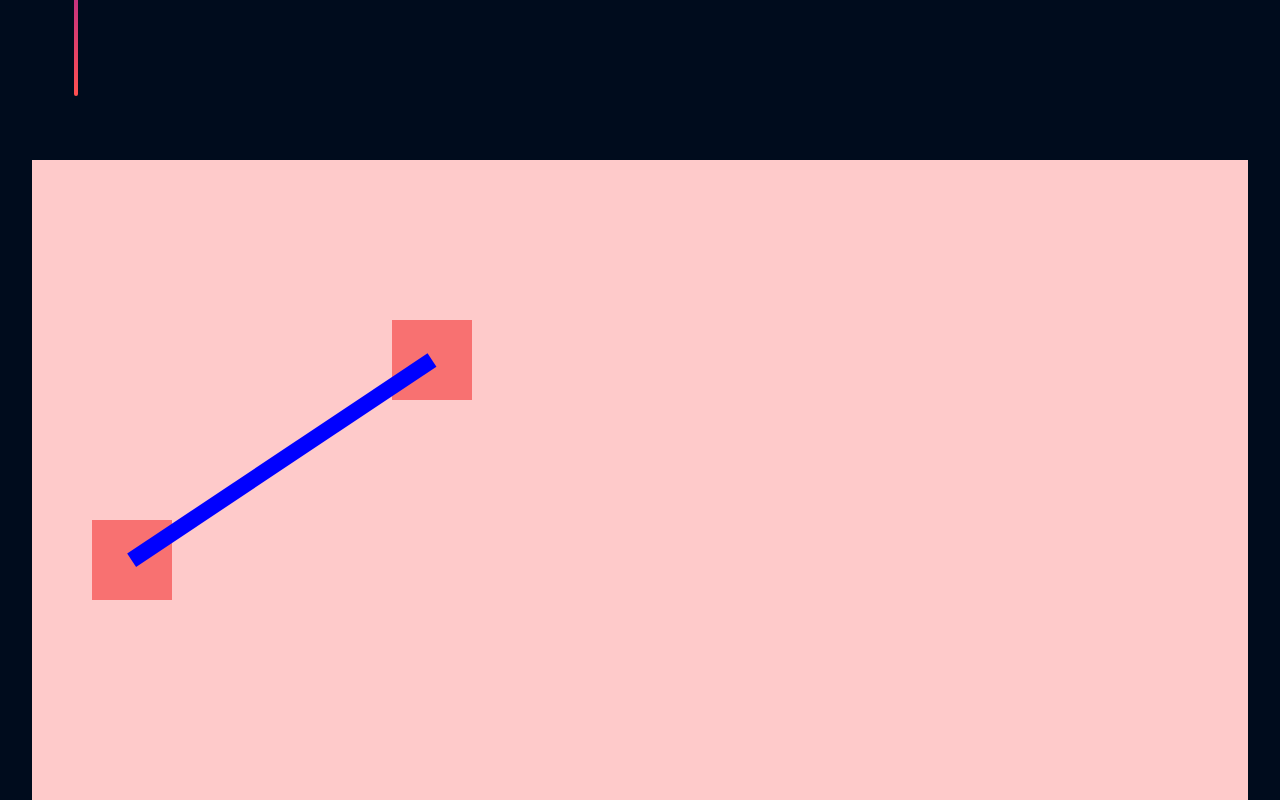
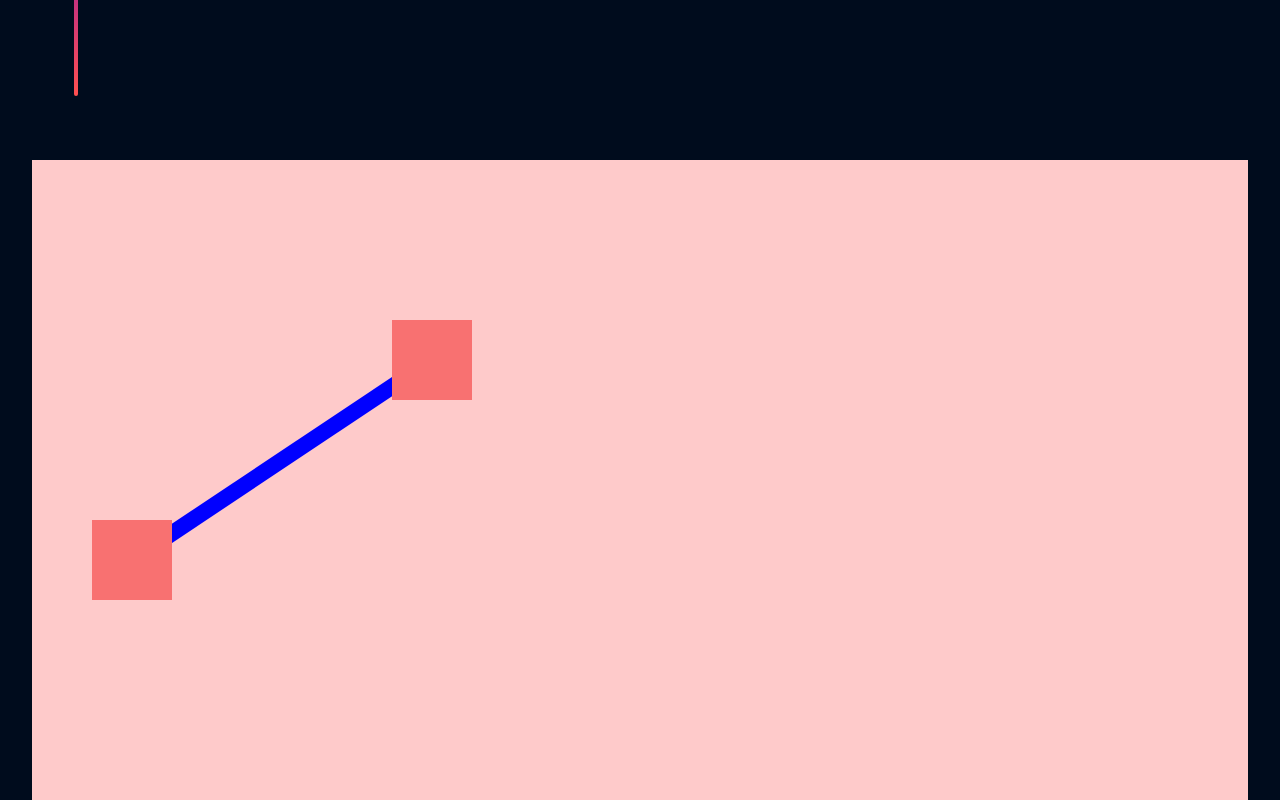
Before and after one commit to AnoirsGit/personal-webpage-front, a SvelteKit app: page / in a window 1280 px wide. Shown: the part 612-1412 px from the top of the page. Built offline with nearby package versions, Linux system fonts and the light colour scheme.

Commit message:
drag and drop on node ready

```diff
--- a/src/components/tree/Edge.svelte
+++ b/src/components/tree/Edge.svelte
@@ -1,15 +1,11 @@
 <script>
-  export let width = 1;
-  export let color=  '#0000ff'
-  export let classes = ''
-  export let edgeStyle = `height: ${10}px; top:${0}px; left:${0}px; transform: rotate(${0}deg);`;
+	export let width = 1;
+	export let color = '#0000ff';
+	export let classes = '';
+	export let edgeStyle = `height: ${10}px; top:${0}px; left:${0}px; transform: rotate(${0}deg);`;
 
-  let widthPx = `${width * 4}px`
-  let style = `background: ${color}; width: ${widthPx}; ${edgeStyle}`
-
+	let widthPx = `${width * 4}px`;
+	let style = `background: ${color}; width: ${widthPx}; ${edgeStyle}`;
 </script>
 
-<div
-class="absolute origin-top-left  w-{width} bg-[{color}] {classes}"
-{style}
-/>
+<div class="absolute origin-top-left z-edge w-{width} bg-[{color}] {classes}" {style} />
--- a/src/components/tree/Node.svelte
+++ b/src/components/tree/Node.svelte
@@ -1,11 +1,48 @@
 <script>
-  import { getNodeCenter, getNodePositionStyle} from './helpers/node'
-  export let node ;
+	import { getNodeCenter, getNodePositionStyle } from './helpers/node';
 
-  const positionStyle = getNodePositionStyle(getNodeCenter(node.position, node.size))
+	// Props
+	export let node;
+	export let onNodeDrag;
 
+	let isDragging = false;
+
+	// Use a reactive statement to update positionStyle when node.position changes
+	let positionStyle;
+
+	$: {
+		positionStyle = getNodePositionStyle(getNodeCenter(node.position, node.size));
+		console.log(node.position);
+	}
+
+	const handleMouseDown = (event) => {
+		isDragging = true;
+
+		const initialX = event.clientX - node.position.x;
+		const initialY = event.clientY - node.position.y;
+
+		const handleMouseMove = (event) => {
+			const x = event.clientX - initialX;
+			const y = event.clientY - initialY;
+
+			if (isDragging) {
+				onNodeDrag({ x, y }, node.id);
+			}
+		};
+
+		const handleMouseUp = () => {
+			isDragging = false;
+			window.removeEventListener('mousemove', handleMouseMove);
+			window.removeEventListener('mouseup', handleMouseUp);
+		};
+
+		window.addEventListener('mousemove', handleMouseMove);
+		window.addEventListener('mouseup', handleMouseUp);
+	};
 </script>
 
-
-<div class="absolute w-20 h-20 bg-red-400" style={positionStyle}>
-</div>
+<div
+	on:mousedown={handleMouseDown}
+	class="absolute w-20 h-20 bg-red-400 z-node"
+	style={positionStyle}
+/>
--- a/src/components/tree/Tree.svelte
+++ b/src/components/tree/Tree.svelte
@@ -13,7 +13,7 @@
 			position: { x: 400, y: 200 },
 			prevNode: null,
 			nexNode: 2,
-			childs: []
+			points: []
 		},
 		{
 			id: 2,
@@ -31,11 +31,20 @@
 	onMount(() => {
 		edges = getEdges(nodes);
 	});
+
+	const handleNodeDrag = (position, nodeId) => {
+		// console.log(position)
+		nodes = nodes.map(node => {
+			if(node.id !== nodeId) return node;
+			const draggedNode = { ...node,position};
+			return draggedNode;
+		})
+	}
 </script>
 
 <TreeWrapper>
 	{#each nodes as node}
-		<Node {node} />
+		<Node {node} onNodeDrag={handleNodeDrag} />
 	{/each}
 
 	{#each edges as edge}
--- a/tailwind.config.js
+++ b/tailwind.config.js
@@ -39,7 +39,23 @@ export default {
 				304: '76rem',
 				312: '78rem',
 				320: '80rem'
-			}
+			},
+			zIndex: {
+				'0': '0',
+				'10': '10',
+				'20': '20',
+				'30': '30',
+				'40': '40',
+				'50': '50',
+				'60': '60',
+				'70': '70',
+				'80': '80',
+				'90': '90',
+				'100': '100',
+				'node': '50',
+				'edge': '40',
+				'wrapper': '30',
+			  }
 		}
 	},
 	plugins: []
```
